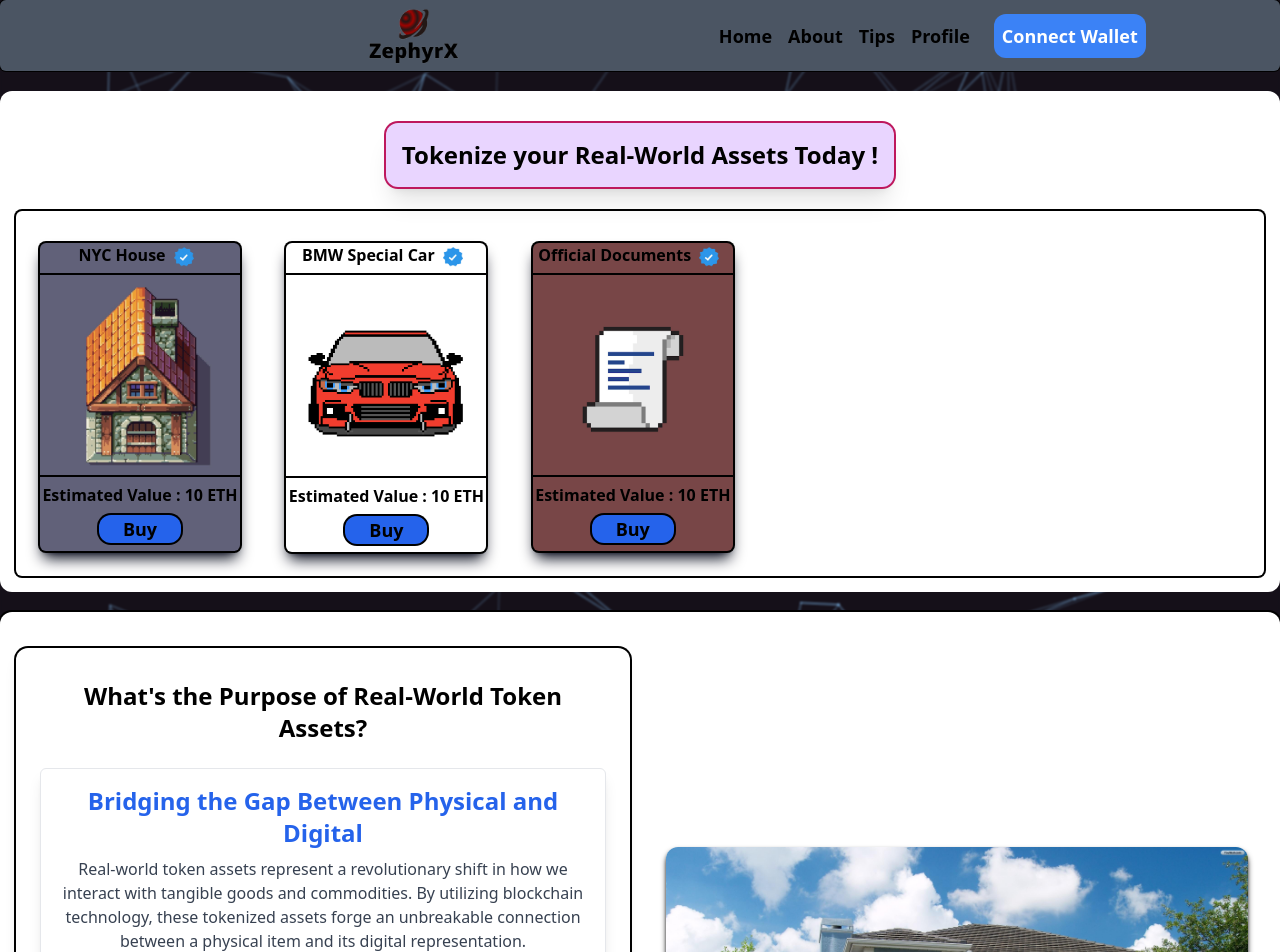
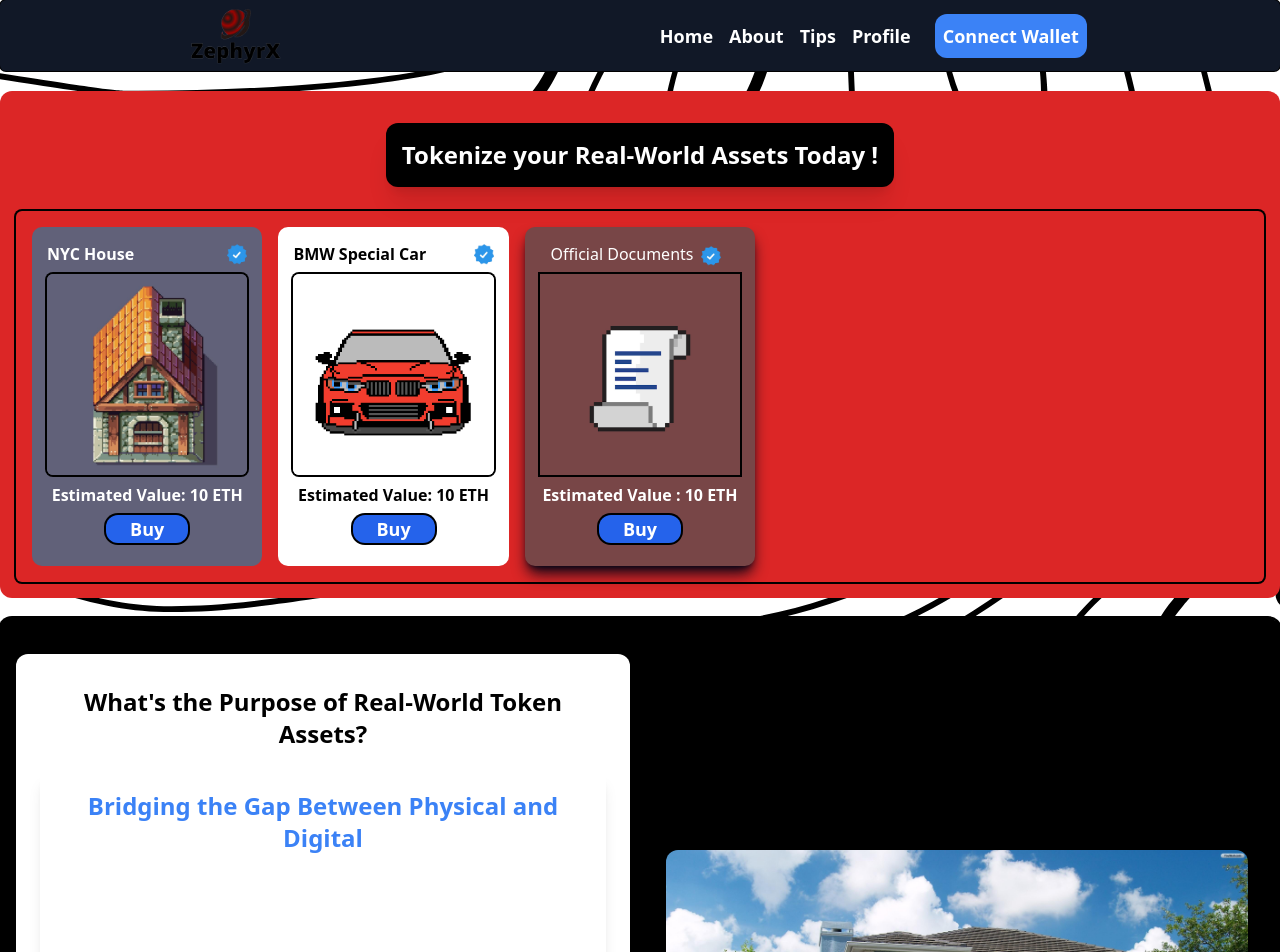
Before and after one commit to eugene254-ship-it/ZephyrAssets, a Next.js app: page / in a window 1280 px wide. Shown: the top 952 px of the page. Built offline with nearby package versions, Linux system fonts and the light colour scheme.

Commit message:
new classes cleaned code and changed primary color

```diff
--- a/app/layout.js
+++ b/app/layout.js
@@ -8,7 +8,7 @@ export const metadata = {
 export default function RootLayout({ children }) {
  return (
     <html lang="en">
-      <body className="topo-bg min-h-screen min-w-sreen cursor-default">
+      <body className="topography-bg min-h-screen min-w-sreen cursor-default">
           {children}
         </body>
     </html>
--- a/app/page.js
+++ b/app/page.js
@@ -1,11 +1,11 @@
 import './layout.js'
 import '../styles/globals.css';
 import React from 'react';
-import Navbar from '@/components/Navbar.js';
-import Footer from '@/components/Footer.js';
+import { Navbar, Footer } from '@/components/NavFoot.js';
 import { Why1, Why2, Why3, Why4} from '@/components/Text.js';
 import PurposePart from '@/components/PurposePart.js';
 import Showcase from '@/components/Showcase.js';
+import FadeUp from '@/components/fadeEffect.js';
 // import { DAppProvider, useEthers, Mainnet, Config, getDefaultProvider } from '@usedapp/core';
 
 
@@ -14,14 +14,14 @@ import Showcase from '@/components/Showcase.js';
 const Home = () => {
   return (
     <main>
+    <FadeUp>
      <Navbar></Navbar>
       <Showcase></Showcase>
       <PurposePart></PurposePart>
 
-      <section className=" mt-5 mx-auto text-center justify-center
-      bg-white ring-2 ring-black items-center container p-4 rounded-xl">
+      <section className=" ring-2 ring-black black-container text-white">
         <div>
-          <h2 className="text-3xl font-semibold text-">Why should you Tokenize your assets ?</h2>
+          <h2 className="bw-title ring-2 ring-white">Why should you Tokenize your assets ?</h2>
           <ul>
           <li>
           <Why1></Why1>
@@ -98,6 +98,7 @@ const Home = () => {
 
       </section>
       <Footer></Footer>
+      </FadeUp>
     </main>
 
   )
--- a/components/Connect_Wallet.js
+++ b/components/Connect_Wallet.js
@@ -35,7 +35,7 @@ const Connect_Wallet = () => {
     <div className="flex items-center space-x-2">
       {isConnected ? (
         <>
-          <span className="text-white">{accountAddress.slice(0, 6)}...</span>
+          <span className="text-white ring-2 p-2 rounded-xl ring-black bg-blue-700 hover:bg-blue-300">{accountAddress.slice(0, 6)}...</span>
         </>
       ) : (
         <button
--- a/components/Footer.js
+++ /dev/null
@@ -1,28 +0,0 @@
-'use client'
-import React from "react";
-
-const Footer = () => {
-    return (
-      <footer className="bg-[#D1AAF2] text-black py-6 ring-1 ring-black">
-        <div className="container mx-auto flex justify-between items-center">
-
-          {/* Copyright */}
-          <div className="text-sm">
-            <p>&copy; 2023 ZephyrX Inc. All rights reserved.</p>
-          </div>
-
-          {/* Navigation */}
-          <div className="flex space-x-4 text-black">
-            <a href="#" className="text-sm  hover:text-white">Home</a>
-            <a href="#" className="text-sm  hover:text-white">About</a>
-            <a href="#" className="text-sm  hover:text-white">Services</a>
-            <a href="#" className="text-sm  hover:text-white">FAQ</a>
-            <a href="#" className="text-sm  hover:text-white">Contact</a>
-          </div>
-
-        </div>
-      </footer>
-    );
-  };
-
-  export default Footer;
--- /dev/null
+++ b/components/NavFoot.js
@@ -0,0 +1,52 @@
+import React from 'react'
+import Connect_Wallet from '@/components/Connect_Wallet.js';
+
+const Navbar = () => {
+  return (
+    <section>
+      <div className="sticky top-0">
+        <nav className='flex rounded-md mx-auto ring-1 ring-black items-center bg-gray-900 text-white {/* bg-[#D1AAF2] */} mx-auto rounded-mf justify-around'> {/* Added justify-between */}
+        <img src='./logo.png' className='w-[120px]' alt="logo"/>  {/* <h1 className="font-bold text-3xl mx-4">ZephyrX</h1> */}
+        <ul className='flex justify-center space-x-4 items-center
+        text-center text-lg font-semibold m-2 cursor-default'>
+          <li className="hover:text-blue-300 active:text-white">Home</li>
+          <li className="hover:text-blue-300 active:text-white">About</li>
+          <li className="hover:text-blue-300 active:text-white">Tips</li>
+          <li className="hover:text-blue-300 active:text-white">Profile</li>
+          <li className="flex">
+            <Connect_Wallet></Connect_Wallet>
+          </li>
+        </ul>
+        </nav>
+  </div>
+</section>
+
+
+  )
+};
+
+const Footer = () => {
+    return (
+      <footer className="bg-black text-white py-10 ring-1 ring-black">
+        <div className="container mx-auto flex justify-between items-center">
+
+          {/* Copyright */}
+          <div className="text-sm">
+            <p>&copy; 2023 ZephyrX Inc. All rights reserved.</p>
+          </div>
+
+          {/* Navigation */}
+          <div className="flex space-x-4 text-black">
+            <a href="#" className="text-sm  hover:text-white">Home</a>
+            <a href="#" className="text-sm  hover:text-white">About</a>
+            <a href="#" className="text-sm  hover:text-white">Services</a>
+            <a href="#" className="text-sm  hover:text-white">FAQ</a>
+            <a href="#" className="text-sm  hover:text-white">Contact</a>
+          </div>
+
+        </div>
+      </footer>
+    );
+  };
+
+export {Footer, Navbar};
--- a/components/Navbar.js
+++ /dev/null
@@ -1,29 +0,0 @@
-import React from 'react'
-import Connect_Wallet from '@/components/Connect_Wallet.js';
-
-const Navbar = () => {
-  return (
-    <section className="sticky">
-    <nav className='flex rounded-md mx-auto ring-1 ring-black items-center bg-gray-600 {/* bg-[#D1AAF2] */} mx-auto rounded-mf justify-around'> {/* Added justify-between */}
-    <div></div> {/* Empty div as a placeholder */}
-    <img src='./logo.png' className='w-[120px]' alt="logo"/>
-    {/* <h1 className="font-bold text-3xl mx-4">ZephyrX</h1> */}
-    <ul className='flex justify-center space-x-4 items-center
-    text-center text-lg font-semibold m-2 cursor-default'>
-      <li className="hover:text-blue-300 active:text-white">Home</li>
-      <li className="hover:text-blue-300 active:text-white">About</li>
-      <li className="hover:text-blue-300 active:text-white">Tips</li>
-      <li className="hover:text-blue-300 active:text-white">Profile</li>
-      <li className="flex">
-        <Connect_Wallet></Connect_Wallet>
-      </li>
-    </ul>
-  </nav>
-</section>
-
-
-  )
-}
-
-
-export default Navbar;
--- a/components/PurposePart.js
+++ b/components/PurposePart.js
@@ -6,8 +6,8 @@ import {PurposePart1, PurposePart2, PurposePart3} from './Text'
 const PurposePart = () => (
 
 
-<section className="grid grid-cols-2 gap-5 mt-5 mx-auto text-center justify-center
-      bg-white ring-2 ring-black items-center  container p-4 rounded-xl">
+<section className="grid grid-cols-2 gap-5
+      bg-white ring-2 ring-black black-container">
        <div className="main-div">
         <h1 className="font-extrabold text-2xl p-2 ">What's the Purpose of Real-World Token Assets?</h1>
         <PurposePart1></PurposePart1>
--- a/components/Showcase.js
+++ b/components/Showcase.js
@@ -3,29 +3,32 @@ import React from 'react';
 
 const Showcase = () => {
   return (
-    <section className="mt-5 mx-auto bg-white text-center justify-center items-center container p-4 rounded-xl">
+    <section className="red-container">
         <div>
-          <h1 className="p-4 mt-4 mb-6 shadow-xl text-bold font-bold text-2xl inline-block ring-2
-           ring-pink-700 rounded-xl bg-purple-200 ">Tokenize your Real-World Assets Today !</h1>
+            <h1 className="bw-title">Tokenize your Real-World Assets Today !</h1>
+          <ul className="grid grid-cols-3 md:grid-cols-3 sm:grid-cols-2 lg:grid-cols-5 gap-4 p-4 ring-2 ring-black rounded-md items-center">
 
-           <ul className="grid grid-cols-3 md:grid-cols-3 sm:grid-cols-2 lg:grid-cols-5 gap-4 p-4 ring-2 ring-black rounded-md items-center">
+            <li className="nft-card hover:shadow-xl rounded-lg bg-[#616179] p-4 transition duration-300 ease-in-out">
+              <div className="badge-container flex justify-between">
+                <span className="text-white font-semibold">NYC House</span>
+                <img src="./blue-badge.png" className="w-[20px]"></img>
+              </div>
+              <img src="./nfts/pixel-house.png" alt="pixelated-house" className="ring-2 ring-black mt-2 rounded-md" ></img>
+              <h2 className="text-white font-bold mt-2">Estimated Value: 10 ETH</h2>
+              <Buy_Button className="mt-2"></Buy_Button>
+            </li>
 
-            <li className="nfts-assets hover:text-white rounded-md bg-[#616179] shadow-slate-950 shadow-lg">
-              <span className="inline-flex">NYC House</span>
-                <img src="./blue-badge.png" className="w-[20px] inline-block mx-2"></img>
-              <img src="./nfts/pixel-house.png" alt="pixelated-house" className="ring-2 ring-black mt-2" ></img>
-              <h2 className="text-bold font-bold mt-2"> Estimated Value : 10 ETH</h2>
-              <Buy_Button></Buy_Button>
+            <li className="nft-card hover:shadow-xl p-4 transition duration-300 ease-in-out bg-white">
+              <div className="badge-container flex justify-between">
+                <span className="text-black font-semibold">BMW Special Car</span>
+                <img src="./blue-badge.png" className="w-[20px]"></img>
+              </div>
+              <img src="./nfts/pixel-car.png" alt="pixelated-car" className="ring-2 ring-black mt-2 rounded-md" ></img>
+              <h2 className="text-black font-bold mt-2">Estimated Value: 10 ETH</h2>
+              <Buy_Button className="mt-2"></Buy_Button>
             </li>
-            <li className="nfts-assets hover:text-black bg-white rounded-md shadow-slate-950 shadow-lg ">
-              BMW Special Car
-              <img src="./blue-badge.png" className="w-[20px] inline-block mx-2"></img>
-              <img src="./nfts/pixel-car.png" alt="pixelated-car" className="ring-2 ring-black mt-2" ></img>
-              <h2 className="text-bold font-bold mt-2"> Estimated Value : 10 ETH</h2>
-              <Buy_Button></Buy_Button>
 
-            </li>
-            <li className="nfts-assets hover:text-white bg-[#784647] rounded-md shadow-slate-950 shadow-lg">
+            <li className="nft-card hover:shadow-xl p-4 transition duration-300 ease-in-out bg-[#784647] rounded-md shadow-slate-950 shadow-lg">
               Official Documents
               <img src="./blue-badge.png" className="w-[20px] inline-block mx-2"></img>
               <img src="./nfts/pixel-paper.png" alt="pixelated-paper" className="ring-2 ring-black mt-2"></img>
--- a/components/Text.js
+++ b/components/Text.js
@@ -5,9 +5,9 @@ import React from 'react'
 // Reusable component
 const PurposePart = ({ title, className, children }) => {
   return (
-    <div className={`p-4 rounded-md shadow-lg border border-gray-200 mt-4 ${className}`}>
-      <h2 className="text-2xl font-semibold text-blue-600">{title}</h2>
-      <p className="text-gray-700 mt-2">{children}</p>
+    <div className={`p-4 rounded-md shadow-lg mt-4 ${className}`}>
+      <h2 className="text-2xl font-semibold text-blue-500">{title}</h2>
+      <p className="white mt-2">{children}</p>
     </div>
   );
 };
--- /dev/null
+++ b/components/fadeEffect.js
@@ -0,0 +1,44 @@
+'use client'
+// FadeUp.js
+import { useEffect, useRef } from 'react';
+
+const FadeUp = ({ children }) => {
+  const ref = useRef(null);
+
+  useEffect(() => {
+    const observer = new IntersectionObserver(
+      ([entry]) => {
+        if (entry.isIntersecting) {
+          entry.target.classList.remove('opacity-0', 'translate-y-4');
+          entry.target.classList.add('opacity-100', 'translate-y-0');
+        }
+      },
+      {
+        root: null,
+        rootMargin: '0px',
+        threshold: 0.1,
+      }
+    );
+
+    if (ref.current) {
+      observer.observe(ref.current);
+    }
+
+    return () => {
+      if (ref.current) {
+        observer.unobserve(ref.current);
+      }
+    };
+  }, [ref]);
+
+  return (
+    <div
+      ref={ref}
+      className="opacity-0 transform translate-y-4 transition-all duration-500 ease-in-out"
+    >
+      {children}
+    </div>
+  );
+};
+
+export default FadeUp;
--- a/styles/globals.css
+++ b/styles/globals.css
@@ -3,6 +3,14 @@
 @tailwind utilities;
 
 @layer utilities {
+
+  /* globals.css */
+.topography-bg {
+  background-image: url('/topography.svg');
+  background-repeat: no-repeat;
+  background-size: cover;
+  background-position: center;
+}
 
   .main-bg {
       background-image: url('/backgrounds/Cotton.jpg');
@@ -12,11 +20,38 @@
       backdrop-filter: blur(1px);
     }
 
-  .topo-bg {
-    background-image: url("/backgrounds/cool-background.png");
-    backdrop-filter: blur(1px);
+  .red-container {
+    @apply mt-5 mx-auto bg-red-600 text-white text-center justify-center items-center container p-4 rounded-xl
+  }
+  .black-container {
+    @apply mt-5 mx-auto bg-black text-center justify-center items-center container p-4 rounded-xl
+  }
 
+  .bw-title {
+    @apply p-4 mt-4 mb-6 shadow-xl font-bold text-2xl inline-block rounded-xl text-white bg-black
   }
+
+  .white {
+    @apply text-white
+  }
+
+  .nft-card {
+    border-radius: 10px;
+    padding: 15px;
+    transition: all 0.3s ease;
+  }
+
+  .nft-card:hover {
+    box-shadow: 0 4px 8px rgba(0, 0, 0, 0.1);
+  }
+
+  .badge-container {
+    display: flex;
+    justify-content: space-between;
+    align-items: center;
+  }
+
+
   .nfts-assets{
       @apply w-[200px] mt-4 mb-2 m-2 ring-2 ring-black text-center font-semibold transform hover:scale-125  duration-100
     }
--- a/tailwind.config.js
+++ b/tailwind.config.js
@@ -8,9 +8,6 @@ module.exports = {
   theme: {
     extend: {
       backgroundImage: {
-        'gradient-radial': 'radial-gradient(var(--tw-gradient-stops))',
-        'gradient-conic':
-          'conic-gradient(from 180deg at 50% 50%, var(--tw-gradient-stops))',
       },
     },
   },
```
Also changed, not shown: public/topography.svg (added), 1 other file (tests, documents, lock files or other folders).
